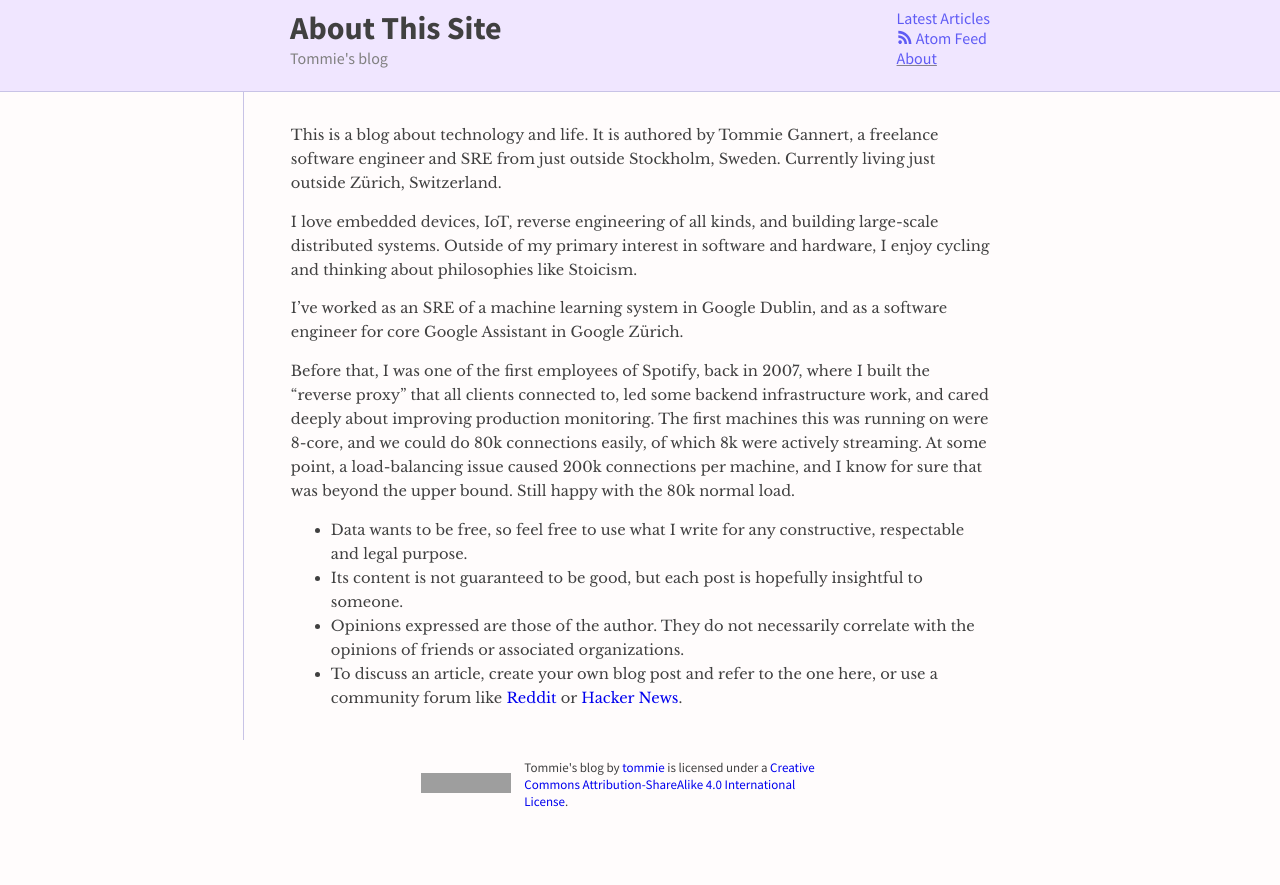
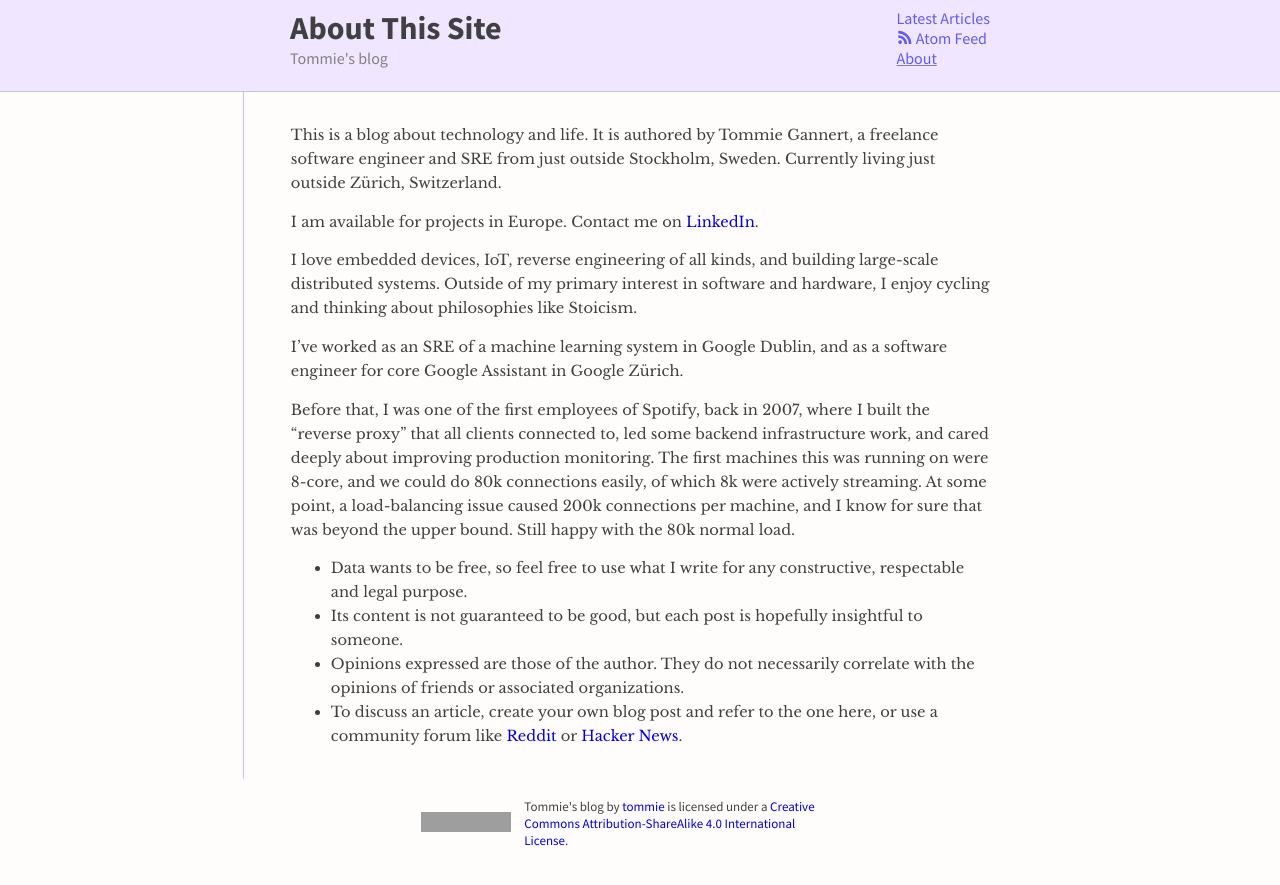
Before and after one commit to tommie/tommie.github.io, a Jekyll site: the page built from about.md, in a window 1280 px wide. Shown: the top 885 px of the page. Built offline with Jekyll 4.4.1, drawn with Linux system fonts in a browser that asks for light colours; grey boxes are pictures that could not be loaded.

Commit message:
Adds LinkedIn link to /about.

```diff
--- a/about.md
+++ b/about.md
@@ -5,6 +5,9 @@ title: About This Site
 This is a blog about technology and life. It is authored by Tommie
 Gannert, a freelance software engineer and SRE from just outside
 Stockholm, Sweden. Currently living just outside Zürich, Switzerland.
+
+I am available for projects in Europe.
+Contact me on [LinkedIn](https://www.linkedin.com/in/tommiegannert/).
 
 I love embedded devices, IoT, reverse engineering of all kinds, and
 building large-scale distributed systems. Outside of my primary
```
